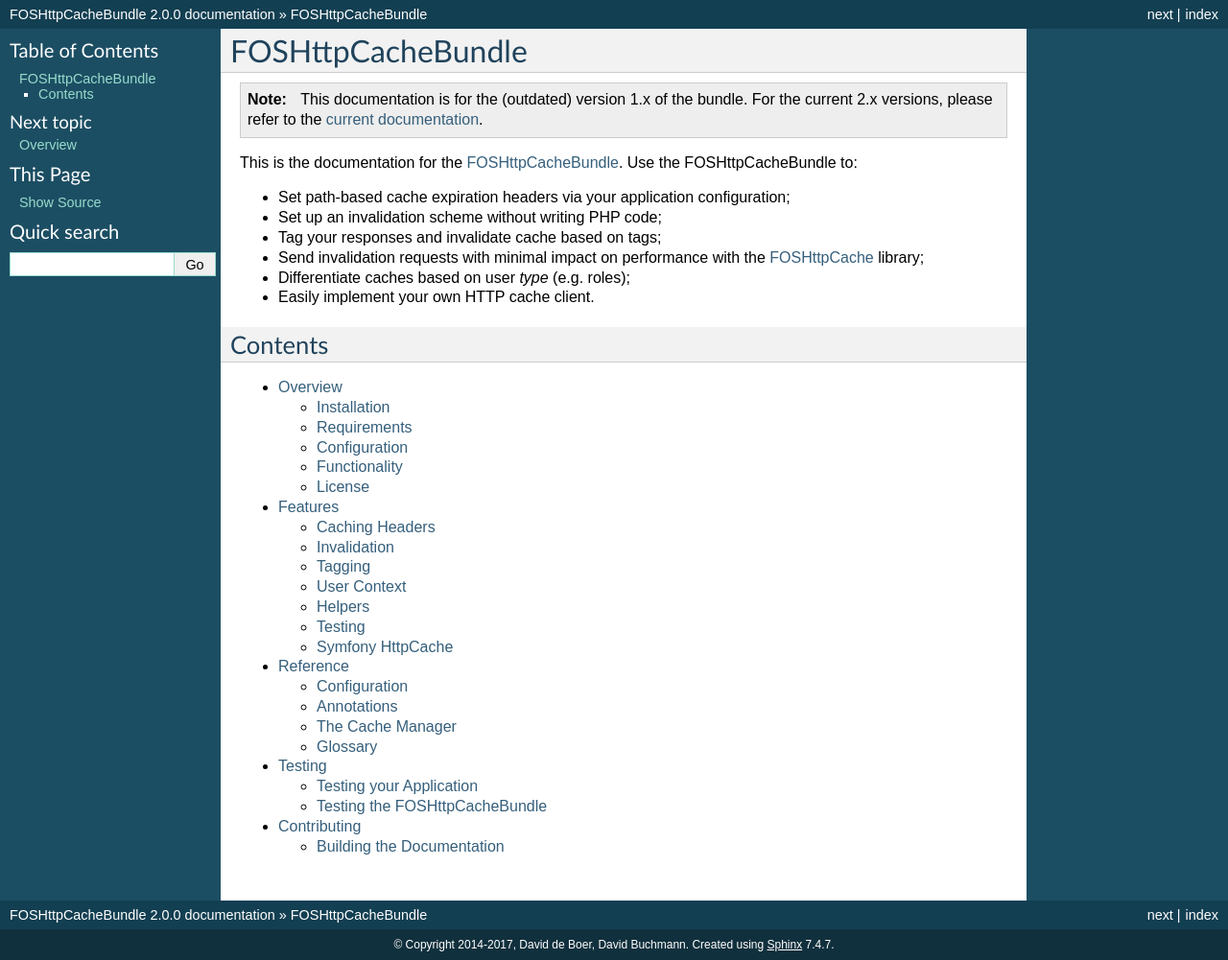
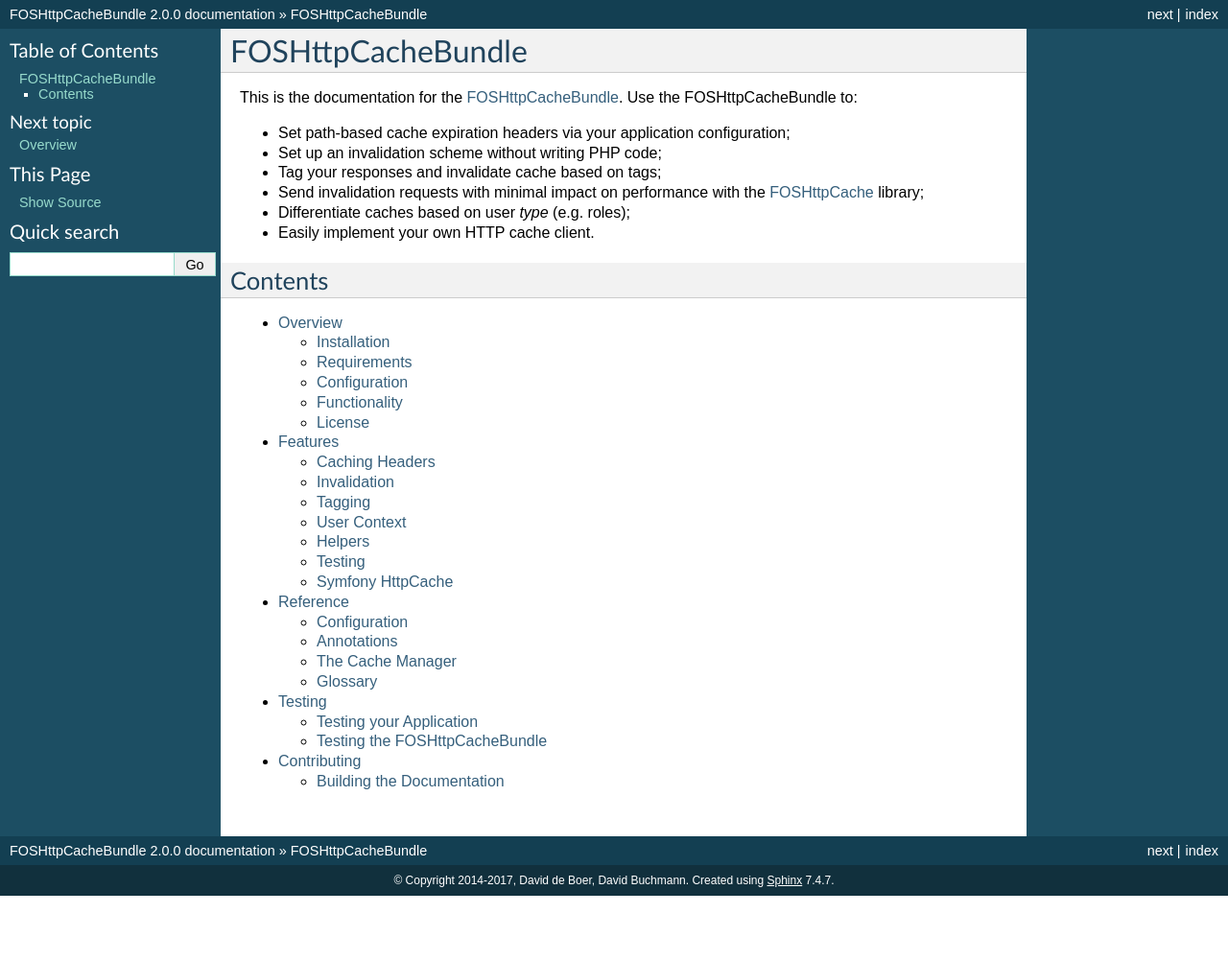
Before and after one commit to FriendsOfSymfony/FOSHttpCacheBundle, a Sphinx documentation site: the page built from Resources/doc/index.rst, in a window 1280 px wide. Shown: the whole page at 96% size. Built offline with Sphinx 7.4.7, drawn with Linux system fonts in a browser that asks for light colours; after the commit the page ends 934 px from its top, so only the background shows below that.

Commit message:
cleanup merge from 1.x

```diff
--- a/Resources/doc/index.rst
+++ b/Resources/doc/index.rst
@@ -1,10 +1,5 @@
 FOSHttpCacheBundle
 ==================
-
-.. note::
-
-    This documentation is for the (outdated) version 1.x of the bundle. For the
-    current 2.x versions, please refer to the `current documentation`_.
 
 This is the documentation for the `FOSHttpCacheBundle <https://github.com/FriendsOfSymfony/FOSHttpCacheBundle>`_.
 Use the FOSHttpCacheBundle to:
@@ -28,5 +23,3 @@
 
     testing
     contributing
-
-.. _current documentation: http://foshttpcachebundle.readthedocs.org/en/latest/
```
Also changed, not shown: README.md (+1 -1 lines).
